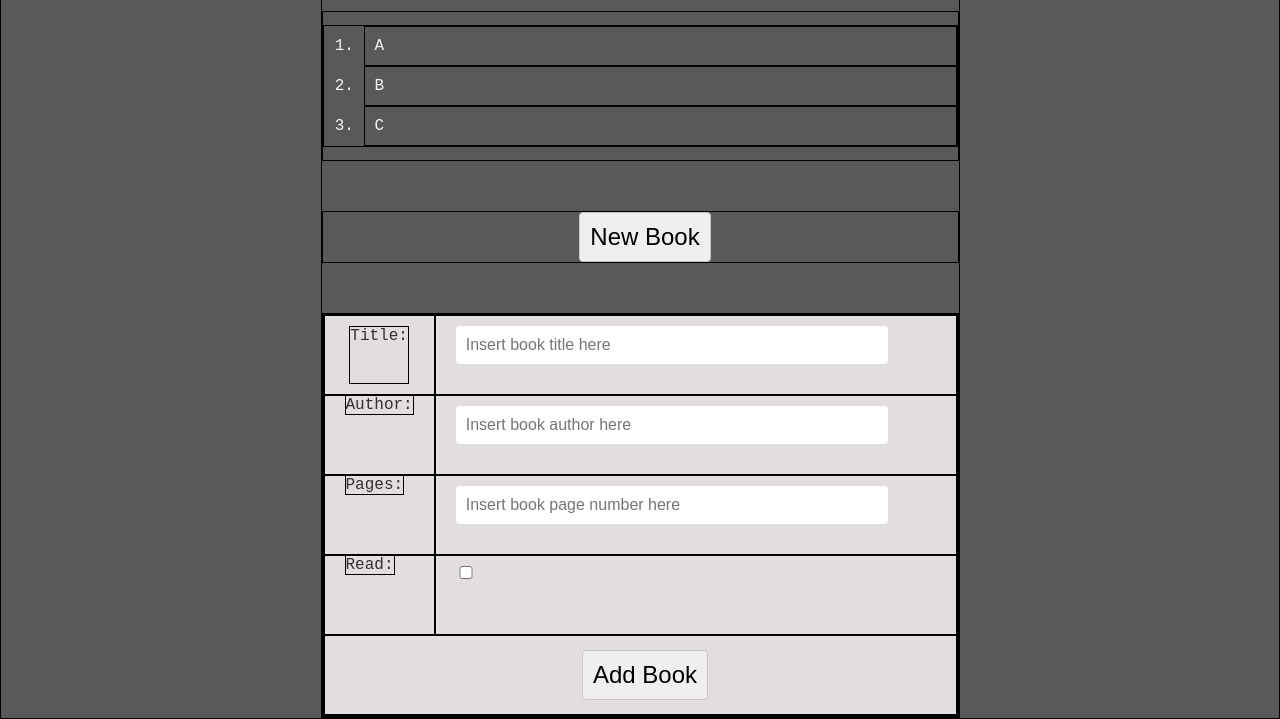
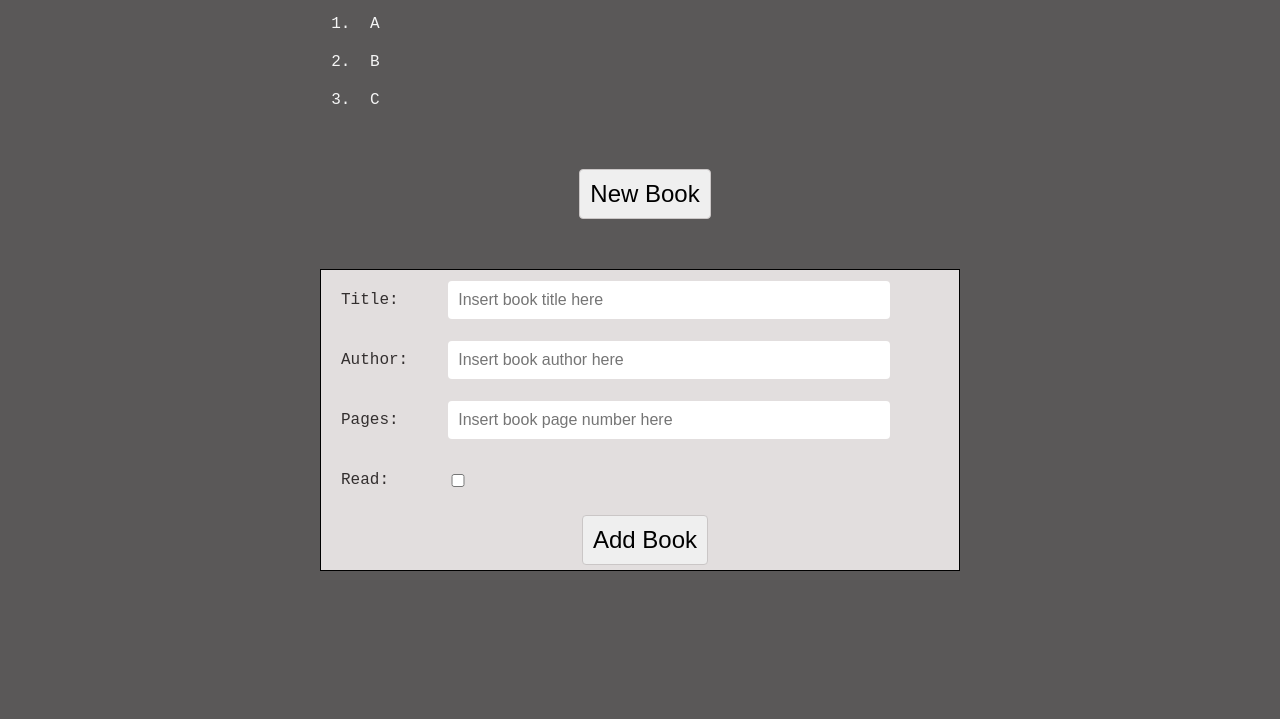
Before and after one commit to preto-phil/Library, a website: page index.html in a window 1280 px wide. Shown: the part 223-942 px from the top of the page. After the commit the page ends 800 px from the top, so only its background shows below. Drawn offline with Linux system fonts and the light colour scheme.

Commit message:
Flex added to grid items - fixed layout

```diff
--- a/style.css
+++ b/style.css
@@ -1,7 +1,7 @@
 
 * {
   box-sizing: border-box;
-  border: 1px solid black;
+  /* border: 1px solid black; */
 }
 
 body {
@@ -64,15 +64,22 @@ form {
 
 .form-grid {
   display: grid;
-  grid-template-rows: repeat(5, 80px);
+  grid-template-rows: repeat(5, 60px);
   grid-template-columns: 1fr 9fr;
   border: 1px solid black;
+}
+
+.form-grid > div {
+  display: flex;
+  justify-content: left;
+  align-items: center;
 }
 
 .item-1-A {
   grid-area: 1 / 1 / 2 / 2;
   display: flex;
-  justify-content: center;
+  justify-content: left;
+  align-items: center;
 }
 
 .item-1-B {
@@ -103,8 +110,11 @@ form {
   grid-area: 4 / 2 / 5 / 3;
 }
 
-.item-5 {
+.form-grid > .item-5 {
   grid-area: 5 / 1 / 6 / 3;
+  display: flex;
+  justify-content: center;
+  align-items: center;
 }
 
 form > div {
```
